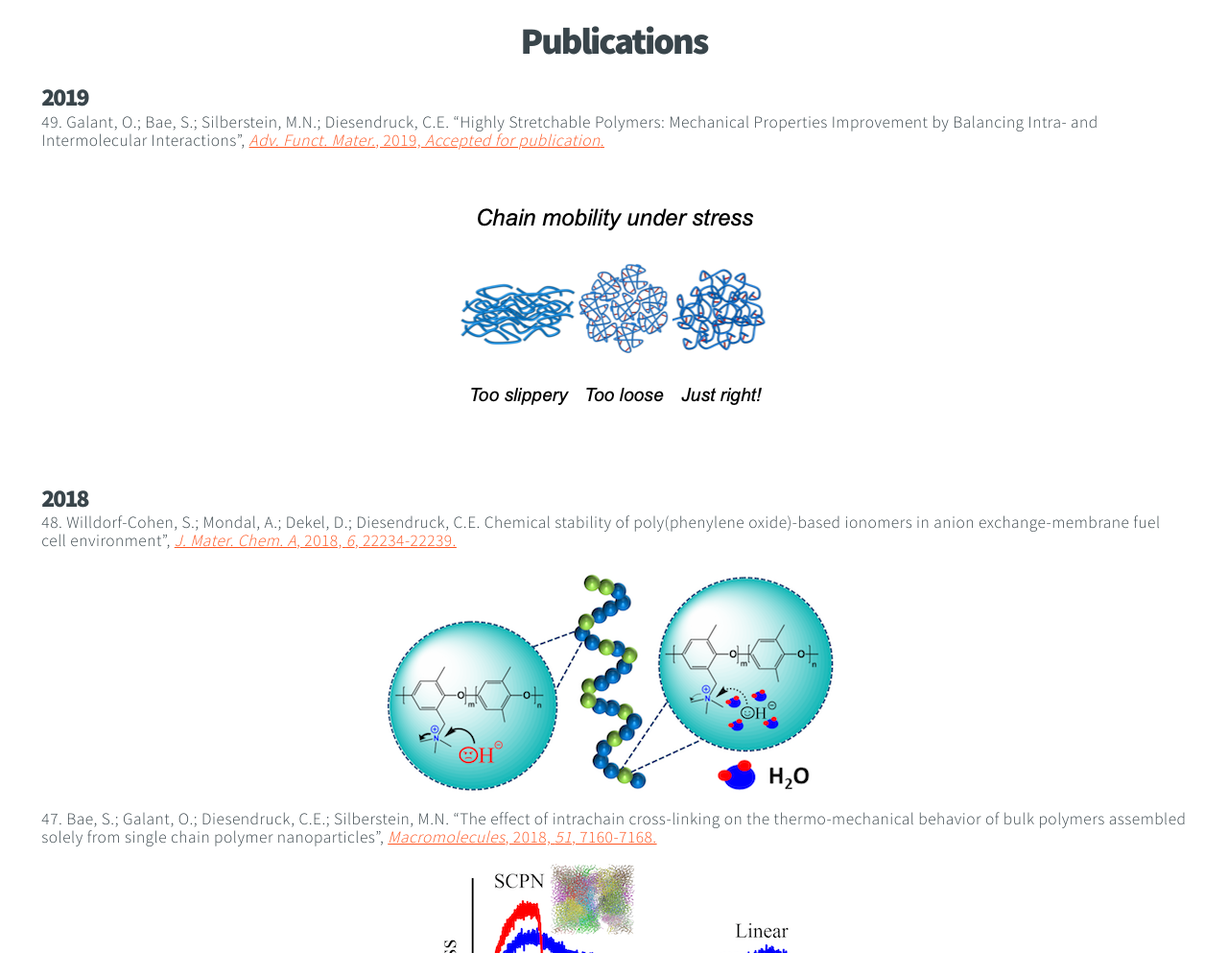
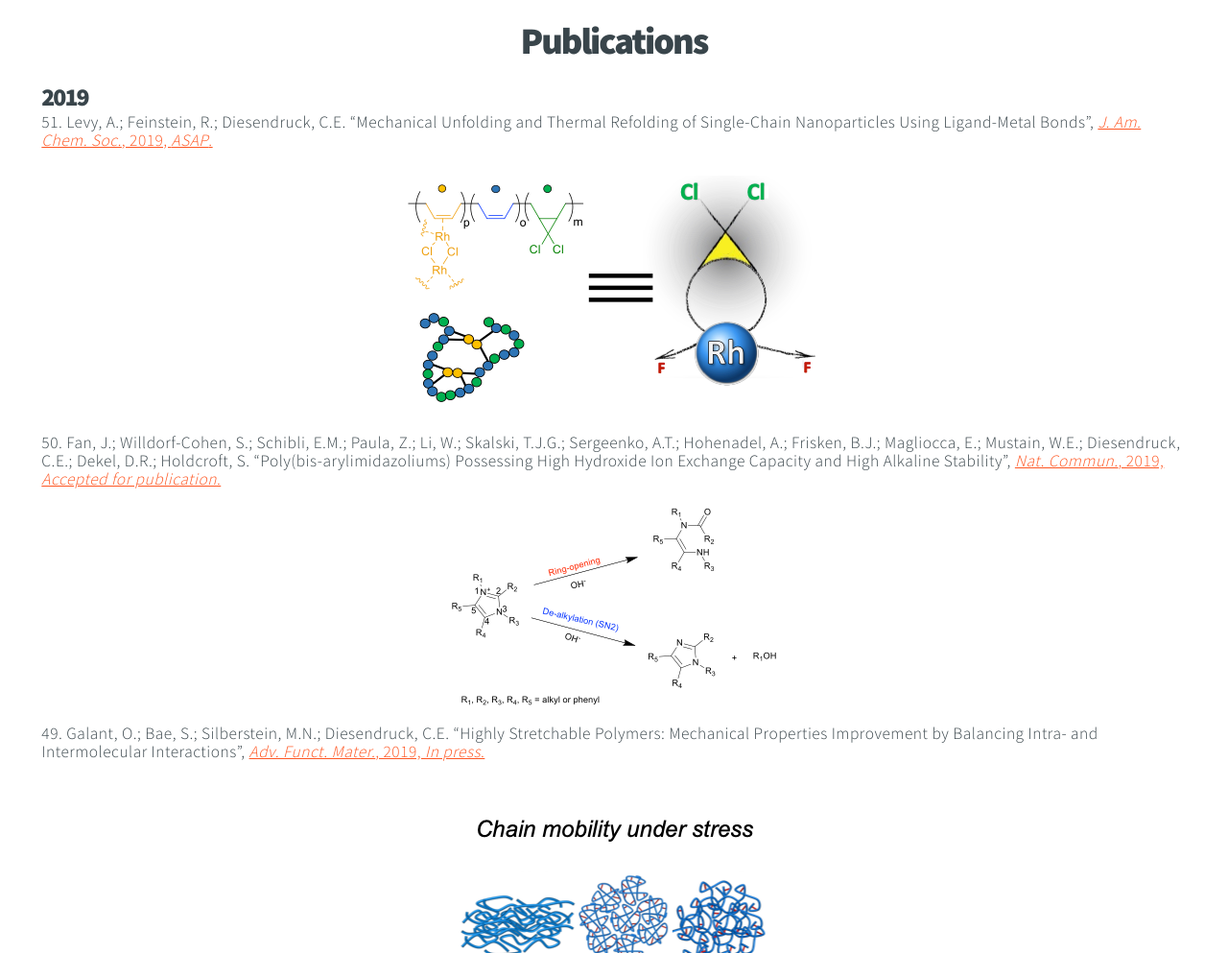
Before and after one commit to diesendrucklab/diesendrucklab.github.io, a plain HTML site: page index.html in a window 1280 px wide. Shown: the part 6640-7633 px from the top of the page at 96% size. Drawn offline with Linux system fonts and the light colour scheme.

Commit message:
added paper 50 and 51

```diff
--- a/index.html
+++ b/index.html
@@ -291,7 +291,7 @@
 										<li>Dolev Brenman</li>
 										<li>Hadar Goldstein</li>
 										<li>Rachel Swartzberg</li>
-										<li>Roi Fineshtain</li>
+										<li>Roi Feinstein</li>
 									</ul>
 								</div>
 							</div>
@@ -313,7 +313,11 @@
 <!-- 					<img src="images/scheme.jpg" title="Research Cycle" alt="" /> -->
 						<h3>2019</h3>
 						<ul>
-							<li>49. Galant, O.; Bae, S.; Silberstein, M.N.; Diesendruck, C.E. “Highly Stretchable Polymers: Mechanical Properties Improvement by Balancing Intra- and Intermolecular Interactions”, <a href="https://onlinelibrary.wiley.com/doi/10.1002/adfm.201901806" target="_blank"><i>Adv. Funct. Mater.</i>, 2019, <i>Accepted for publication</i>.</a></li>
+							</li><li>51. Levy, A.; Feinstein, R.; Diesendruck, C.E. “Mechanical Unfolding and Thermal Refolding of Single-Chain Nanoparticles Using Ligand-Metal Bonds”, <a href="https://pubs.acs.org/doi/10.1021/jacs.9b01960" target="_blank"><i>J. Am. Chem. Soc.</i>, 2019, <i>ASAP</i>.</a></li>
+							<img src="images/papers/51.png" />
+							<li>50. Fan, J.; Willdorf-Cohen, S.; Schibli, E.M.; Paula, Z.; Li, W.; Skalski, T.J.G.; Sergeenko, A.T.; Hohenadel, A.; Frisken, B.J.; Magliocca, E.; Mustain, W.E.; Diesendruck, C.E.; Dekel, D.R.; Holdcroft, S. “Poly(bis-arylimidazoliums) Possessing High Hydroxide Ion Exchange Capacity and High Alkaline Stability”, <a href="#" target="_blank"><i>Nat. Commun.</i>, 2019, <i>Accepted for publication</i>.</a></li>
+							<img src="images/papers/50.png" />
+							<li>49. Galant, O.; Bae, S.; Silberstein, M.N.; Diesendruck, C.E. “Highly Stretchable Polymers: Mechanical Properties Improvement by Balancing Intra- and Intermolecular Interactions”, <a href="https://onlinelibrary.wiley.com/doi/10.1002/adfm.201901806" target="_blank"><i>Adv. Funct. Mater.</i>, 2019, <i>In press</i>.</a></li>
 							<img src="images/papers/49.png" />
 						</ul>
 						<h3>2018</h3>
```
Also changed, not shown: images/papers/50.png (added), images/papers/51.png (added).
